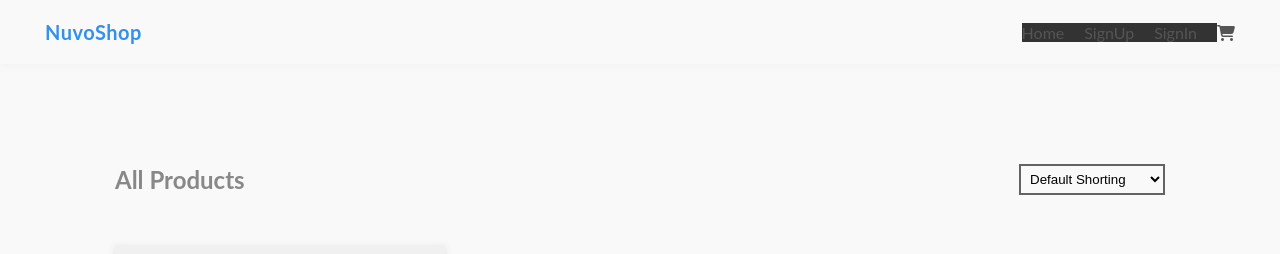
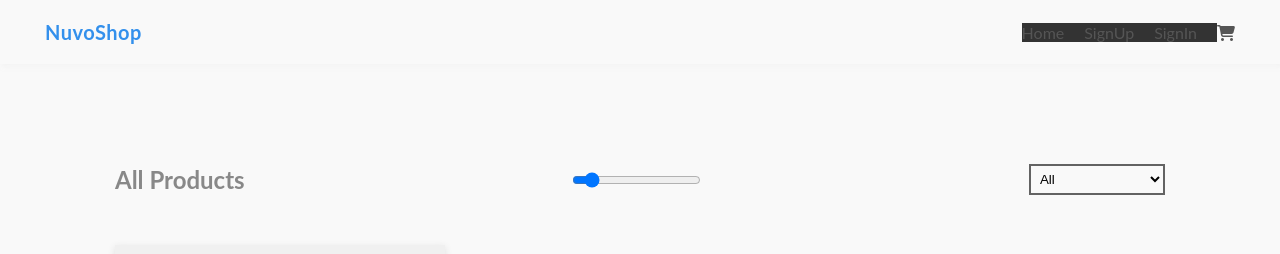
Before and after one commit to GSG-G13/E-commerce-team-7, a React (Vite) app in the folder client/: page / in a window 1280 px wide. Shown: the top 254 px of the page. Built offline with nearby package versions, Linux system fonts and the light colour scheme.

Commit message:
add function to fileter product by price and category

```diff
--- a/client/src/Pages/HomePage.jsx
+++ b/client/src/Pages/HomePage.jsx
@@ -1,19 +1,29 @@
 /* eslint-disable import/prefer-default-export */
-import React from 'react';
+import React, { useState } from 'react';
 import '../assets/styles/layout.css';
 import ProductCard from '../Components/ProductCard';
 
 export function HomePage() {
+  const [category, setCategory] = useState('All');
+  const [price, setPrice] = useState(0);
+  const handleCategory = (e) => {
+    setCategory(e.target.value);
+  };
+  console.log(price);
+  const filterData = (arrayToFilter, value) => arrayToFilter.filter((product) => product === value);
+
   return (
     <div className="small-container">
       <div className="row row-2">
         <h2>All Products</h2>
-        <select>
-          <option value="">Default Shorting</option>
-          <option value="">Short by price</option>
-          <option value="">Short by popularity</option>
-          <option value="">Short by rating</option>
-          <option value="">Short by sale</option>
+        <input type="range" id="points" name="points" min="0" max="500" onChange={(e) => setPrice(e.target.value)} />
+        <select value={category} onChange={handleCategory}>
+          <option value="All">All</option>
+          <option value="sweater">Short by sweater</option>
+          <option value="shoes">Short by shoes</option>
+          <option value="shirt">Short by shirt</option>
+          <option value="jacket">Short by jacket</option>
+          <option value="trousers">Short by trousers</option>
         </select>
       </div>
       <div className="product-list">
```
